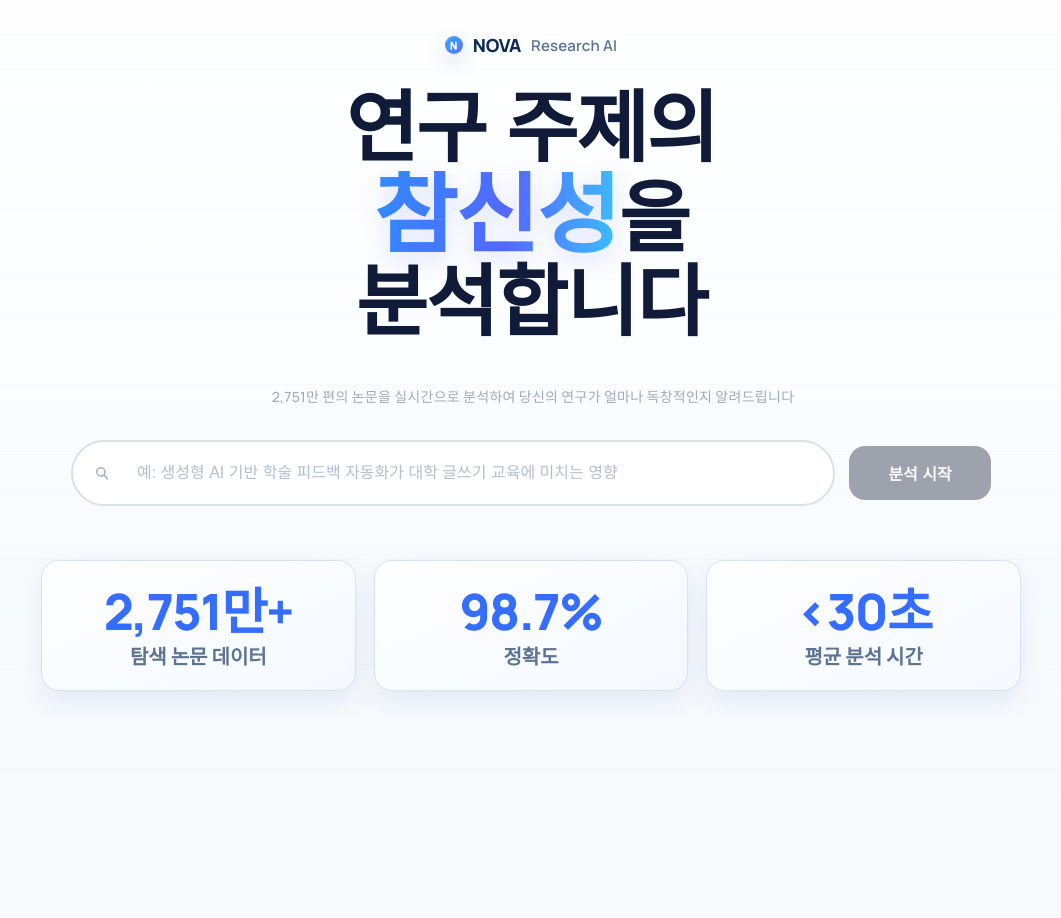
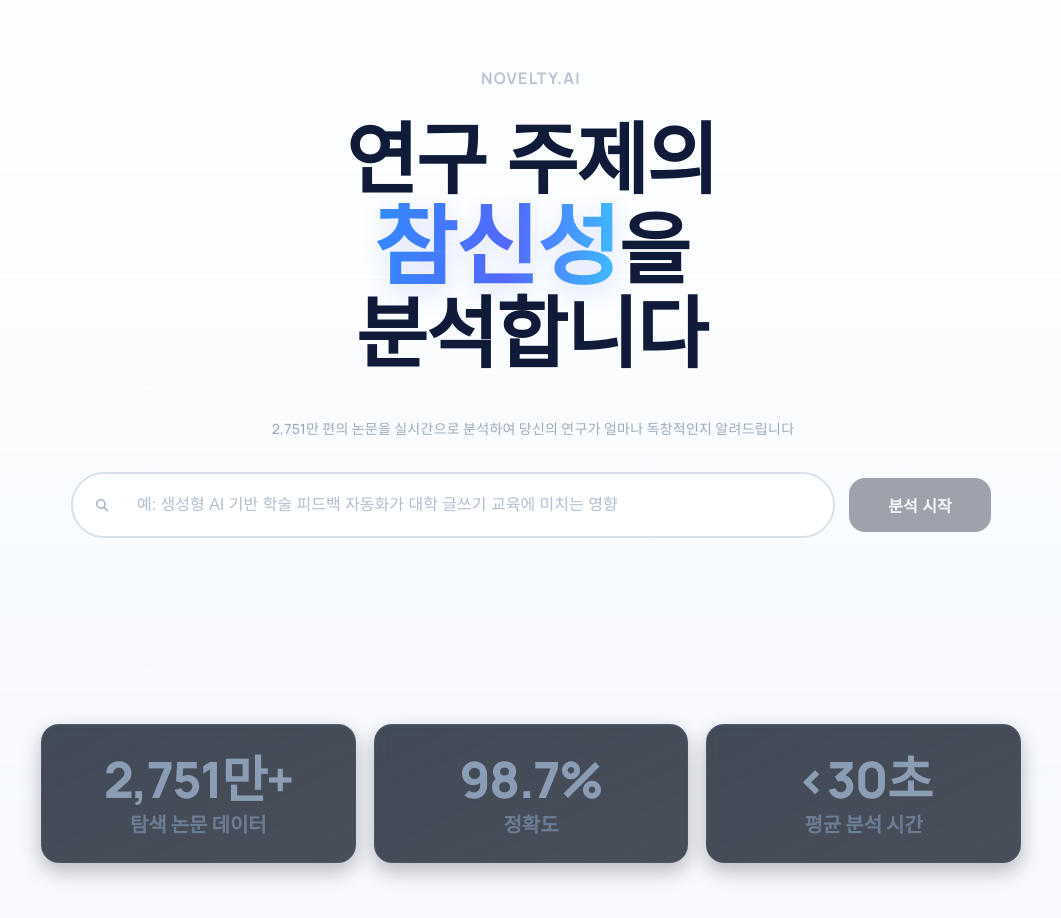
Before and after one commit to Jun-Kim1/journal, a website: page journal.html in a window 1280 px wide. Shown: the whole page, without its empty margins (109-1170 px from the left). Before the commit the page ends 802 px from the top, so only its background shows below. Drawn offline with Linux system fonts and the light colour scheme; a web font is replaced by a local one.

Commit message:
Add files via upload

```diff
--- a/journal.html
+++ b/journal.html
@@ -8,30 +8,30 @@
     @import url('https://fonts.googleapis.com/css2?family=Manrope:wght@200..800&family=Pretendard:wght@400;500;600;700&display=swap');
 
     :root {
-      --base: #06070c;
-      --surface: #0c1020;
-      --bg-card: #0f1428;
-      --text-primary: #eef3ff;
-      --text-secondary: rgba(206, 219, 246, 0.78);
-      --text-muted: rgba(143, 157, 190, 0.64);
-      --text-hint: rgba(126, 144, 178, 0.44);
-      --indigo-400: #7d8eff;
-      --violet-400: #9f8dff;
-      --cyan-400: #1fd6d2;
-      --border-base: rgba(126, 146, 188, 0.28);
-      --border-active: rgba(95, 129, 253, 0.62);
-      --border-focus: rgba(165, 143, 255, 0.84);
-      --text: #eef3ff;
-      --muted: rgba(185, 200, 232, 0.72);
-      --glass: rgba(10, 16, 34, 0.72);
-      --accent: #7d8eff;
-      --point: #ff5f72;
-      --ink: #070707;
-      --panel-edge: rgba(160, 178, 214, 0.2);
-      --hero-glow: radial-gradient(640px 320px at 10% 2%, rgba(30, 214, 221, 0.22), transparent 60%), radial-gradient(680px 360px at 84% 10%, rgba(128, 117, 255, 0.24), transparent 64%), linear-gradient(180deg, rgba(9, 14, 29, 0.96) 0%, rgba(5, 8, 17, 0.98) 100%);
-      --card-bg: linear-gradient(180deg, rgba(13, 19, 40, 0.92) 0%, rgba(10, 15, 30, 0.92) 100%);
-      --card-border: 1px solid rgba(126, 146, 188, 0.3);
-      --shadow-lg: 0 24px 64px rgba(2, 5, 12, 0.55), inset 0 1px 0 rgba(183, 206, 252, 0.1);
+      --base: #0f1419;
+      --surface: #151c28;
+      --bg-card: #1a222c;
+      --text-primary: #e8ecf1;
+      --text-secondary: rgba(200, 210, 224, 0.82);
+      --text-muted: rgba(140, 152, 168, 0.68);
+      --text-hint: rgba(110, 125, 145, 0.5);
+      --indigo-400: #5f6f8f;
+      --violet-400: #6b7a99;
+      --cyan-400: #4a5f7f;
+      --border-base: rgba(100, 115, 135, 0.22);
+      --border-active: rgba(85, 105, 135, 0.42);
+      --border-focus: rgba(95, 120, 155, 0.6);
+      --text: #e8ecf1;
+      --muted: rgba(165, 175, 190, 0.65);
+      --glass: rgba(15, 20, 35, 0.68);
+      --accent: #5f6f8f;
+      --point: #6b5a9f;
+      --ink: #0a0c10;
+      --panel-edge: rgba(90, 110, 140, 0.15);
+      --hero-glow: linear-gradient(180deg, rgba(15, 20, 32, 0.98) 0%, rgba(10, 12, 20, 0.99) 100%);
+      --card-bg: linear-gradient(180deg, rgba(20, 27, 38, 0.92) 0%, rgba(15, 21, 33, 0.92) 100%);
+      --card-border: 1px solid rgba(100, 120, 150, 0.25);
+      --shadow-lg: 0 16px 48px rgba(0, 0, 0, 0.45), inset 0 1px 0 rgba(150, 165, 190, 0.08);
     }
 
     * { box-sizing: border-box; }
@@ -55,12 +55,13 @@
       position: fixed;
       inset: 0;
       pointer-events: none;
-      background-image:
-        linear-gradient(rgba(145, 166, 210, 0.08) 1px, transparent 1px),
-        linear-gradient(90deg, rgba(145, 166, 210, 0.08) 1px, transparent 1px);
-      background-size: 42px 42px;
-      mask-image: radial-gradient(1200px 540px at 50% 20%, #000 48%, transparent 100%);
-      opacity: 0.38;
+      background-image: repeating-linear-gradient(
+        0deg,
+        rgba(120, 135, 160, 0.05) 0px,
+        rgba(120, 135, 160, 0.05) 1px,
+        transparent 1px,
+        transparent 45px
+      );
       z-index: 0;
     }
 
@@ -81,7 +82,7 @@
     .wrap {
       width: min(1240px, 96vw);
       margin: 0 auto;
-      padding: 34px 12px 36px;
+      padding: 68px 12px 72px;
       position: relative;
       z-index: 1;
     }
@@ -94,7 +95,7 @@
 
     .brand {
       text-align: left;
-      margin: 0 0 56px;
+      margin: 0 0 140px;
       display: flex;
       align-items: baseline;
       justify-content: space-between;
@@ -157,10 +158,10 @@
     }
 
     .hero {
-      margin: 0 0 68px;
+      margin: 0 0 140px;
       display: grid;
       grid-template-columns: minmax(450px, 1.2fr) minmax(360px, 0.8fr);
-      gap: 34px;
+      gap: 68px;
       align-items: start;
     }
 
@@ -172,7 +173,7 @@
       font-family: 'Pretendard', sans-serif;
       font-size: clamp(40px, 5vw, 68px);
       font-weight: 700;
-      color: rgba(223, 231, 251, 0.34);
+      color: rgba(160, 170, 185, 0.52);
       margin: 0;
       letter-spacing: -0.02em;
       line-height: 1.06;
@@ -180,7 +181,7 @@
     }
 
     .hero-title .highlight {
-      background: linear-gradient(100deg, #7d8eff, #a58fff, #1fd6d2 92%);
+      background: linear-gradient(100deg, #5f7a9f, #6b8fb5, #7a9fc8 92%);
       -webkit-background-clip: text;
       -webkit-text-fill-color: transparent;
       background-clip: text;
@@ -188,13 +189,13 @@
       font-size: 1.16em;
       font-weight: 800;
       line-height: 0.98;
-      text-shadow: 0 0 18px rgba(120, 126, 255, 0.34), 0 0 28px rgba(31, 214, 210, 0.24);
+      text-shadow: none;
     }
 
     .hero-title-section {
       display: flex;
       flex-direction: column;
-      gap: 14px;
+      gap: 32px;
       position: relative;
     }
 
@@ -203,8 +204,8 @@
       font-size: 12px;
       font-weight: 600;
       letter-spacing: 0.04em;
-      color: #a0bcf3;
-      margin-bottom: 4px;
+      color: #788899;
+      margin-bottom: 12px;
     }
 
     .hero-steps {
@@ -1800,39 +1801,25 @@
     }
 
     .brand-logo {
-      display: inline-flex;
-      align-items: center;
-      gap: 10px;
-      color: #12305a;
+      display: inline-block;
       font-family: 'Manrope', 'Pretendard', sans-serif;
-      letter-spacing: 0.01em;
-      text-shadow: 0 1px 0 rgba(255, 255, 255, 0.7);
+      font-size: 16px;
+      font-weight: 700;
+      letter-spacing: 0.08em;
+      color: #b8c2d0;
+      text-transform: uppercase;
     }
 
     .logo-mark {
-      width: 18px;
-      height: 18px;
-      border-radius: 50%;
-      display: grid;
-      place-items: center;
-      font-size: 10px;
-      font-weight: 800;
-      color: #ffffff;
-      background: linear-gradient(135deg, #3ea7ff, #5572ff);
-      box-shadow: 0 8px 20px rgba(66, 117, 230, 0.24);
+      display: none;
     }
 
     .logo-strong {
-      font-size: 18px;
-      font-weight: 800;
-      letter-spacing: -0.01em;
-      color: #0c2a52;
+      display: none;
     }
 
     .logo-light {
-      font-size: 15px;
-      font-weight: 600;
-      color: #5a7292;
+      display: none;
     }
 
     .hero {
@@ -1977,23 +1964,23 @@
       grid-template-columns: repeat(3, minmax(0, 1fr));
       gap: 18px;
       width: min(92vw, 980px);
-      margin: 8px auto 0;
+      margin: 140px auto 0;
       text-align: center;
     }
 
     .search-stat-item {
       border-radius: 18px;
-      padding: 20px 14px;
-      background: linear-gradient(155deg, rgba(255, 255, 255, 0.74), rgba(242, 247, 255, 0.66));
-      border: 1px solid rgba(168, 189, 227, 0.4);
-      box-shadow: 0 10px 26px rgba(83, 113, 171, 0.12), inset 0 1px 0 rgba(255, 255, 255, 0.85);
-      backdrop-filter: blur(10px);
+      padding: 24px 16px;
+      background: linear-gradient(155deg, rgba(25, 35, 50, 0.82), rgba(22, 30, 43, 0.78));
+      border: 1px solid rgba(100, 120, 150, 0.25);
+      box-shadow: 0 8px 20px rgba(10, 15, 30, 0.28), inset 0 1px 0 rgba(150, 160, 180, 0.08);
+      backdrop-filter: blur(8px);
       transition: transform .2s ease, box-shadow .2s ease;
     }
 
     .search-stat-item:hover {
       transform: translateY(-3px);
-      box-shadow: 0 14px 30px rgba(83, 113, 171, 0.18), inset 0 1px 0 rgba(255, 255, 255, 0.9);
+      box-shadow: 0 12px 28px rgba(15, 20, 35, 0.35), inset 0 1px 0 rgba(140, 155, 180, 0.1);
     }
 
     .search-stat-item strong {
@@ -2001,7 +1988,7 @@
       font-family: 'Manrope', sans-serif;
       font-size: clamp(38px, 4.2vw, 50px);
       font-weight: 800;
-      color: #356dff;
+      color: #8b9cb5;
       letter-spacing: -0.03em;
       line-height: 1.2;
       transition: transform .2s ease;
@@ -2013,7 +2000,7 @@
 
     .search-stat-item span {
       font-size: clamp(16px, 1.9vw, 20px);
-      color: #5d7393;
+      color: #6b7d95;
       font-weight: 600;
     }
 
@@ -2452,16 +2439,16 @@
         padding: 0;
         border-radius: 0;
       }
-      .wrap { width: min(96vw, 980px); padding: 20px 10px 24px; }
-      .brand { justify-content: flex-start; text-align: left; margin-bottom: 28px; flex-wrap: wrap; }
+      .wrap { width: min(96vw, 980px); padding: 40px 10px 48px; }
+      .brand { justify-content: flex-start; text-align: left; margin-bottom: 80px; flex-wrap: wrap; }
       .brand-logo { font-size: 14px; }
       .logo-mark { width: 16px; height: 16px; }
       .logo-strong { font-size: 16px; }
       .logo-light { font-size: 13px; }
       .hero {
         grid-template-columns: 1fr;
-        gap: 18px;
-        margin-bottom: 42px;
+        gap: 42px;
+        margin-bottom: 100px;
       }
       .hero-title { font-size: clamp(34px, 10vw, 52px); max-width: 100%; }
       .hero-steps { padding: 18px; border-radius: 18px; }
@@ -2507,11 +2494,7 @@
     <section id="search-page" class="page active">
       <div class="brand">
         <div class="brand-name"><span class="brand-primary">Original</span><span class="brand-dot">.</span></div>
-        <div class="brand-logo" aria-label="NOVA Research AI">
-          <span class="logo-mark">N</span>
-          <span class="logo-strong">NOVA</span>
-          <span class="logo-light">Research AI</span>
-        </div>
+        <div class="brand-logo" aria-label="Novelty Research Analysis">Novelty.ai</div>
       </div>
       <div class="hero">
         <div class="hero-title-section">
```
Also changed, not shown: server.js (+26 -8 lines).
